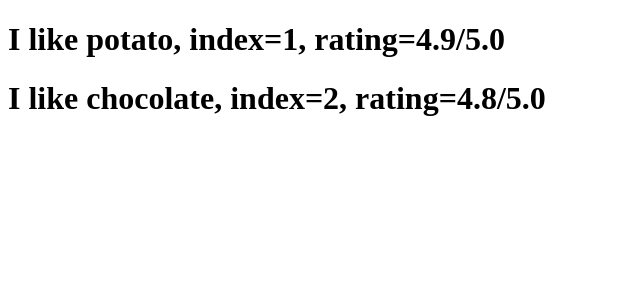
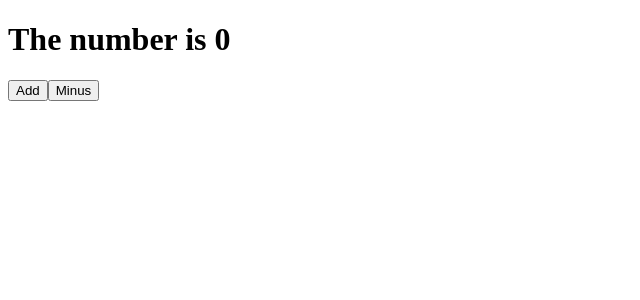
Before and after one commit to Jihyun-Choi/movie_app, a React (Create React App) app: page / in a window 1280 px wide. Shown: the top 300 px of the page, without its empty margins (0-640 px from the left). Built offline with nearby package versions, Linux system fonts and the light colour scheme.

Commit message:
#3.0 Class Components and State

```diff
--- a/src/App.js
+++ b/src/App.js
@@ -1,40 +1,27 @@
 import React from "react"
 import PropTypes from "prop-types"
-function Food({name, index, rating}) {
-  return <h1>I like {name}, index={index}, rating={rating}/5.0</h1>;
-}
 
+class App extends React.Component {
+  state = {
+    count: 0
+  };
+  //add와 minus는 자바스크립트!
+  add = () => {
+    console.log("add");
+  };
+  minus = () => {
+    console.log("minus");
+  };
 
-Food.propTypes = {
-name: PropTypes.string.isRequired,
-index: PropTypes.number.isRequired,
-rating: PropTypes.number.isRequired,
-}
-const foodILike = [
-{
-  id:1,
-    name: "potato",
-    index: 1,
-    rating: 4.9,
-},
-{
-  id:2,
-  name: "chocolate",
-  index: 2,
-  rating: 4.8,
-}]
-
-function renderFood(dish) {
-  console.log(dish)
-  return <Food key={dish.id} name={dish.name} index={dish.index} rating={dish.rating}/>
-}
-function App() {
-  return (
-    <div>
-        {foodILike.map(renderFood)}
-    </div>
-
-  );
+  render() {
+    return (
+      <div>
+        <h1>The number is {this.state.count}</h1>
+        <button onClick={this.add}>Add</button>
+        <button onClick={this.minus}>Minus</button>
+      </div>
+    );
+  }
 }
 
 export default App;
```
Also changed, not shown: 1 other file (tests, documents, lock files or other folders).
